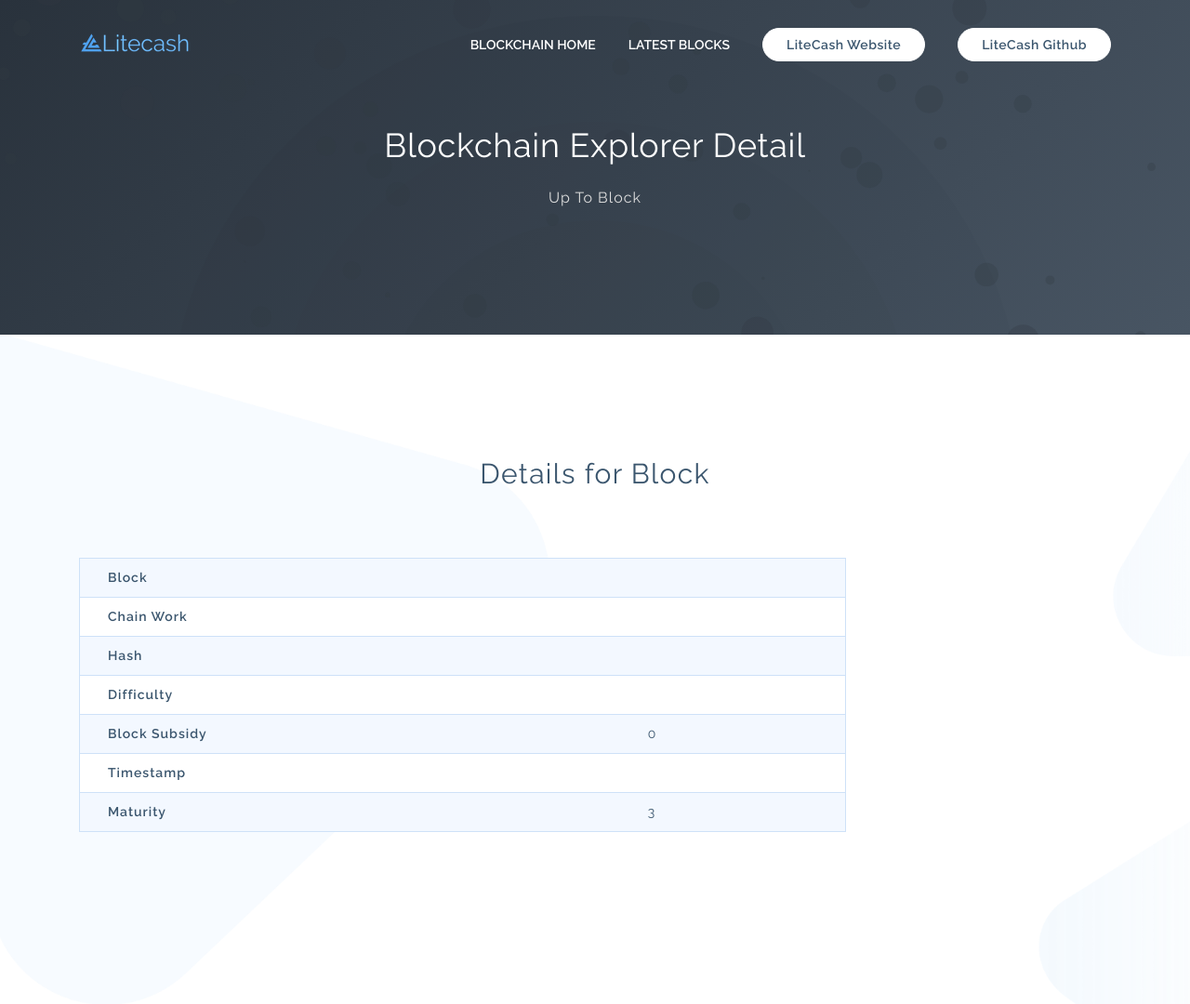
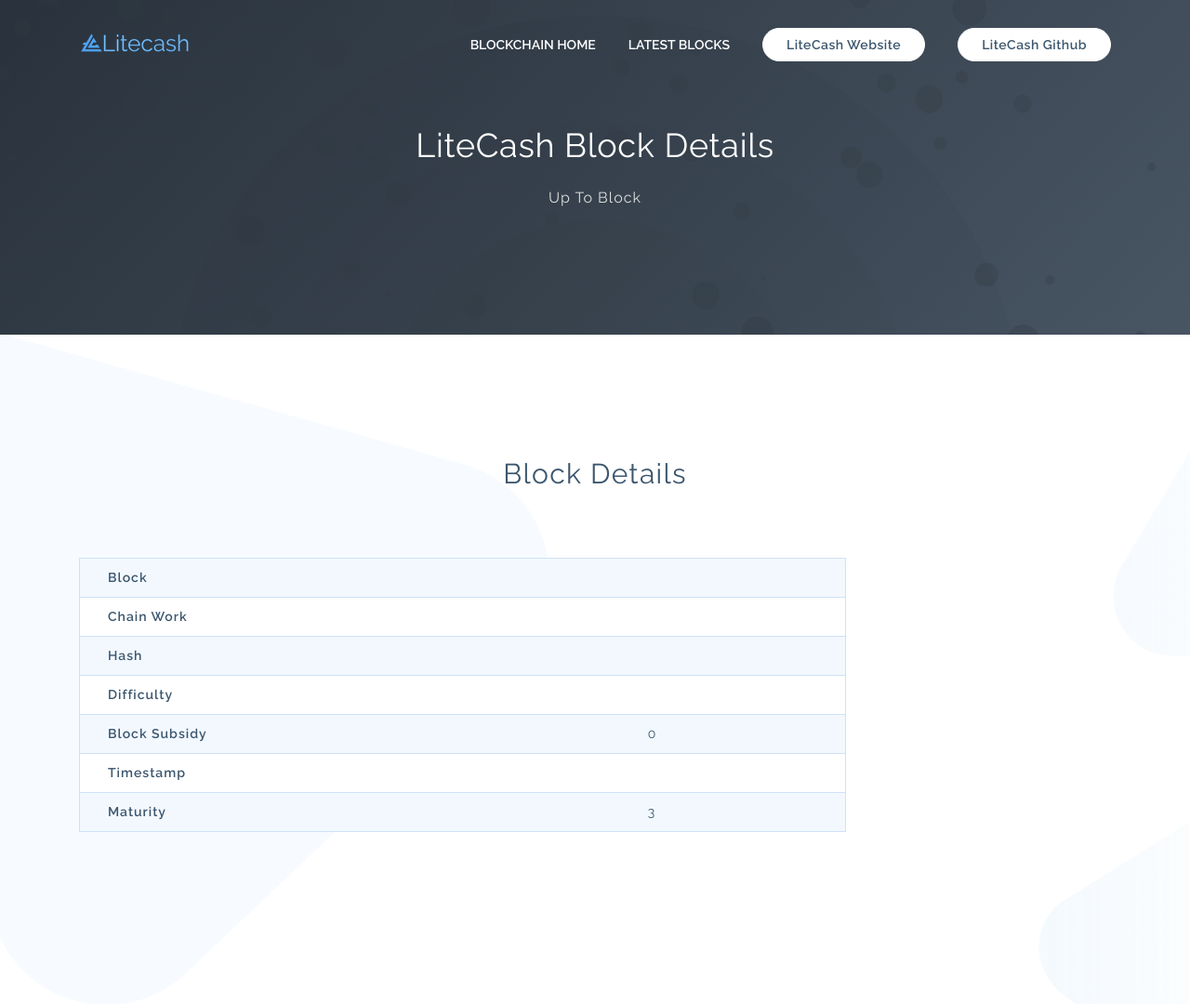
Before and after one commit to Litecash-Dev/litecash-sites, a PHP site: page /block/block-detail.php?block=1 in a window 1280 px wide. Shown: the top 1080 px of the page at 93% size. Run offline with PHP 8.4, Linux system fonts and the light colour scheme; data that the repository does not hold is empty.

Commit message:
more text updates.

```diff
--- a/explorer/block-detail.php
+++ b/explorer/block-detail.php
@@ -4,7 +4,7 @@
         <meta charset="UTF-8">
         <meta http-equiv="X-UA-Compatible" content="IE=edge">
         <meta name="viewport" content="width=device-width, initial-scale=1">
-        <title>LiteCash Block Explorer Detail</title>
+        <title>LiteCash Blockchain Explorer - Block Details</title>
         <meta name="description" content="LiteCash - A private coin at the speed of lite!" />
         <meta name="keywords" content="litecash, CASH, bitcoin, beam, btc, eth" />
         <meta name="author" content="LiteCash Developers Group"/>
@@ -55,7 +55,7 @@ $block_detail = get_block( $_GET["block"] );
 			<div class="container text-center">
 				<div class="row">
 					<div class="col-lg-12 align-self-center">
-						<h1>Blockchain Explorer Detail</h1>
+						<h1>LiteCash Block Details</h1>
 					</div>
 					<div class="offset-lg-3 col-lg-6">
 						<p>Up To Block <?php echo $height; ?> </p>
@@ -71,7 +71,7 @@ $block_detail = get_block( $_GET["block"] );
 			<div class="row">
 				<div class="col-lg-12">
 					<div class="center-heading">
-						<h2 class="section-title">Details for Block</h2>
+						<h2 class="section-title">Block Details</h2>
 					</div>
 				</div>
 				<div class="offset-lg-3 col-lg-6">
@@ -118,15 +118,6 @@ $block_detail = get_block( $_GET["block"] );
 						</table>
 					</div>
 				</div>
-
-
-<!--
-				<div class="col-lg-3 col-md-3 col-sm-12">
-					<div class="qr">
-						<img src="assets/images/qr.svg" class="img-fluid d-block mx-auto" alt="">
-					</div>
-				</div>
--->
 			</div>
 
 
--- a/explorer/blocks.php
+++ b/explorer/blocks.php
@@ -7,7 +7,7 @@
 	<meta http-equiv="X-UA-Compatible" content="IE=edge">
 	<meta name="viewport" content="width=device-width, initial-scale=1">
         <meta http-equiv="refresh" content="60">
-	<title>LiteCash Block Explorer</title>
+	<title>LiteCash Blockchain Explorer - Blocks</title>
 	<meta name="description" content="LiteCash - A private coin at the speed of lite!" />
 	<meta name="keywords" content="litecash, CASH, bitcoin, beam, btc, eth" />
 	<meta name="author" content="LiteCash Developers Group"/>
--- a/explorer/index.php
+++ b/explorer/index.php
@@ -8,7 +8,7 @@
 	<meta http-equiv="X-UA-Compatible" content="IE=edge">
 
 	<meta name="viewport" content="width=device-width, initial-scale=1">
-	<title>LiteCash Block Explorer</title>
+	<title>LiteCash Blockchain Explorer</title>
         <meta name="description" content="LiteCash - A private coin at the speed of lite!" />
         <meta name="keywords" content="litecash, CASH, bitcoin, beam, btc, eth" />
         <meta name="author" content="LiteCash Developers Group"/>
```
